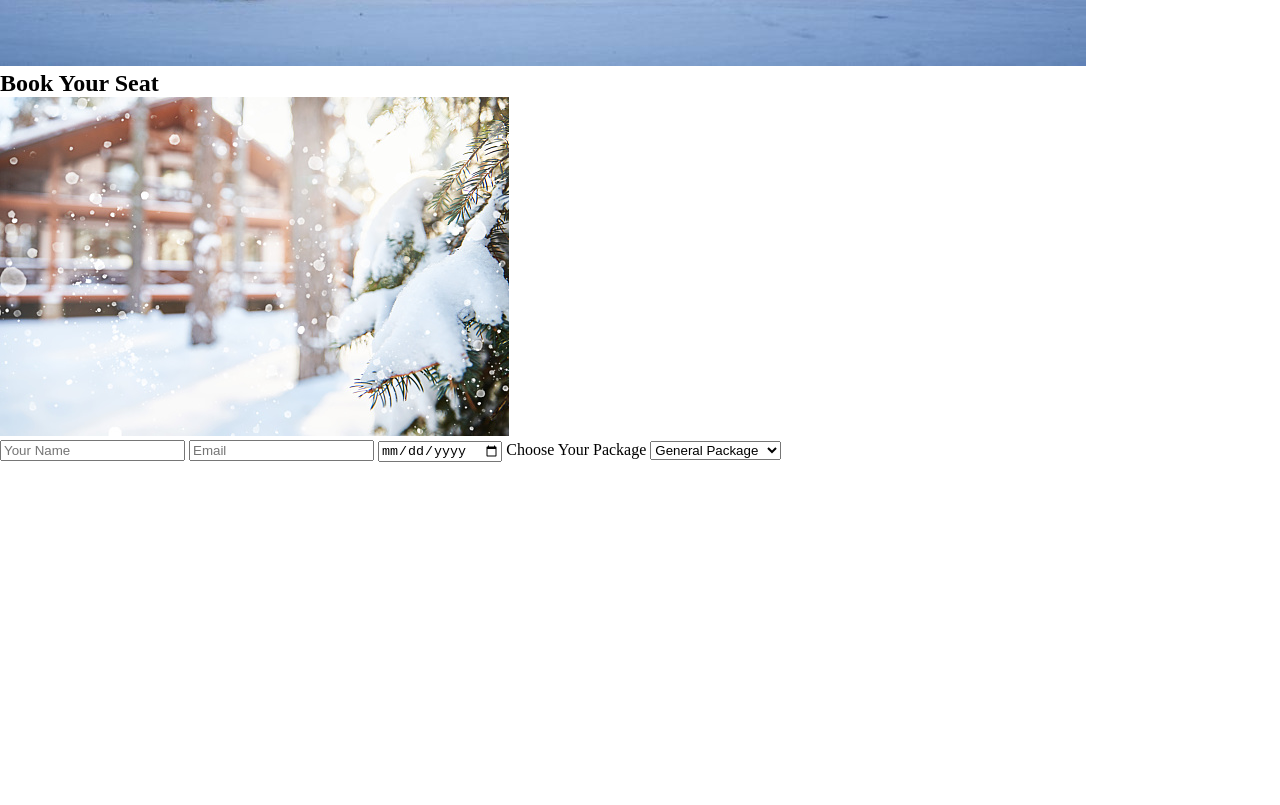
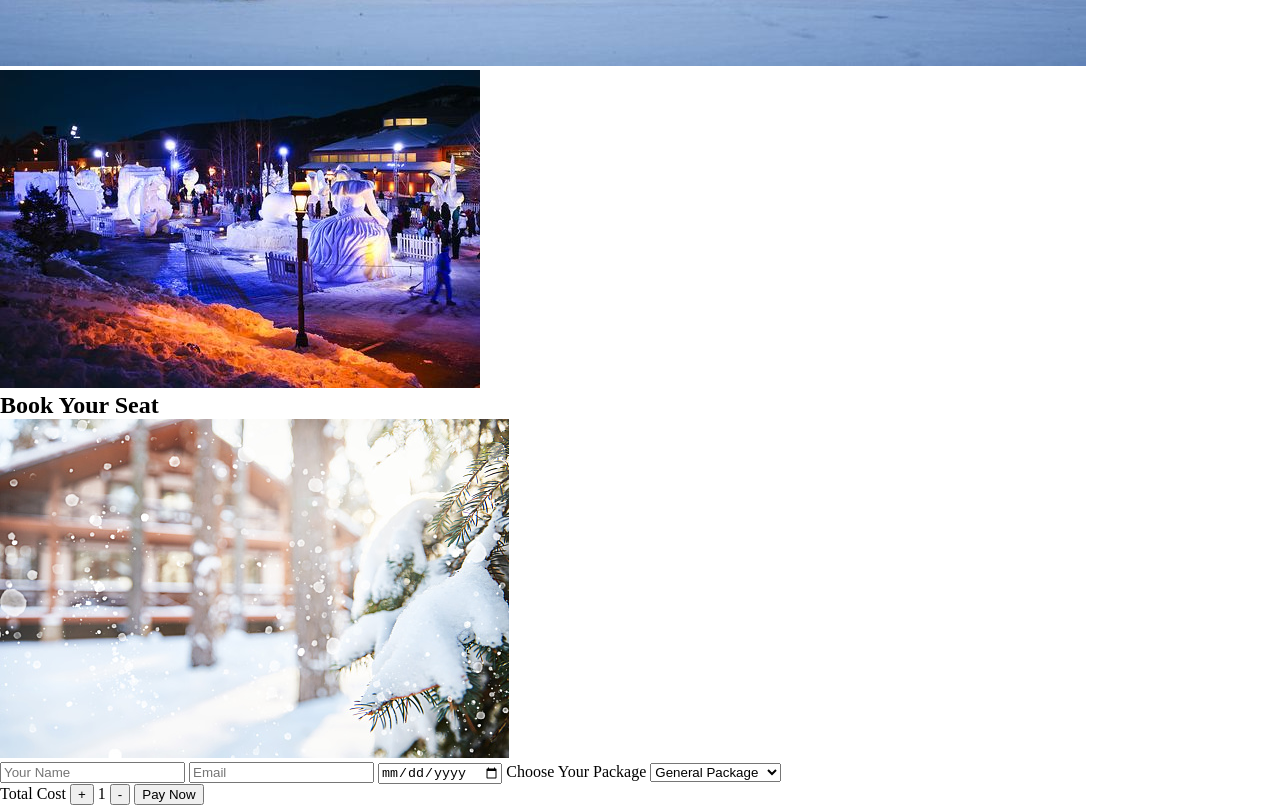
Before and after one commit to Md-Shafat-Hossain/first_website, a plain HTML site: page index.html in a window 1280 px wide. Shown: the part 1225-2030 px from the top of the page. Before the commit the page ends 1687 px from the top, so only its background shows below. Drawn offline with Linux system fonts and the light colour scheme; a web font is replaced by a local one.

Commit message:
calc sec added

```diff
--- a/index.html
+++ b/index.html
@@ -53,7 +53,7 @@
             <div class="about-right">
                 <img src="/img7.jpg" alt="">
                 <img src="/img6.jpg" alt="">
-
+                <img src="/img5.jpg" alt="">
             </div>
         </section>
 
@@ -72,6 +72,14 @@
             <option value="Diamond">Diamond Package</option>
             </select>
         </div>
+        <div class="calc">
+            <span>Total Cost</span>
+            <span></span>
+            <button type="button">+</button>
+            <span>1</span>
+            <button type="button">-</button>
+            <Button type="button">Pay Now</Button>
+        </div>
 
         </section>
 
```
